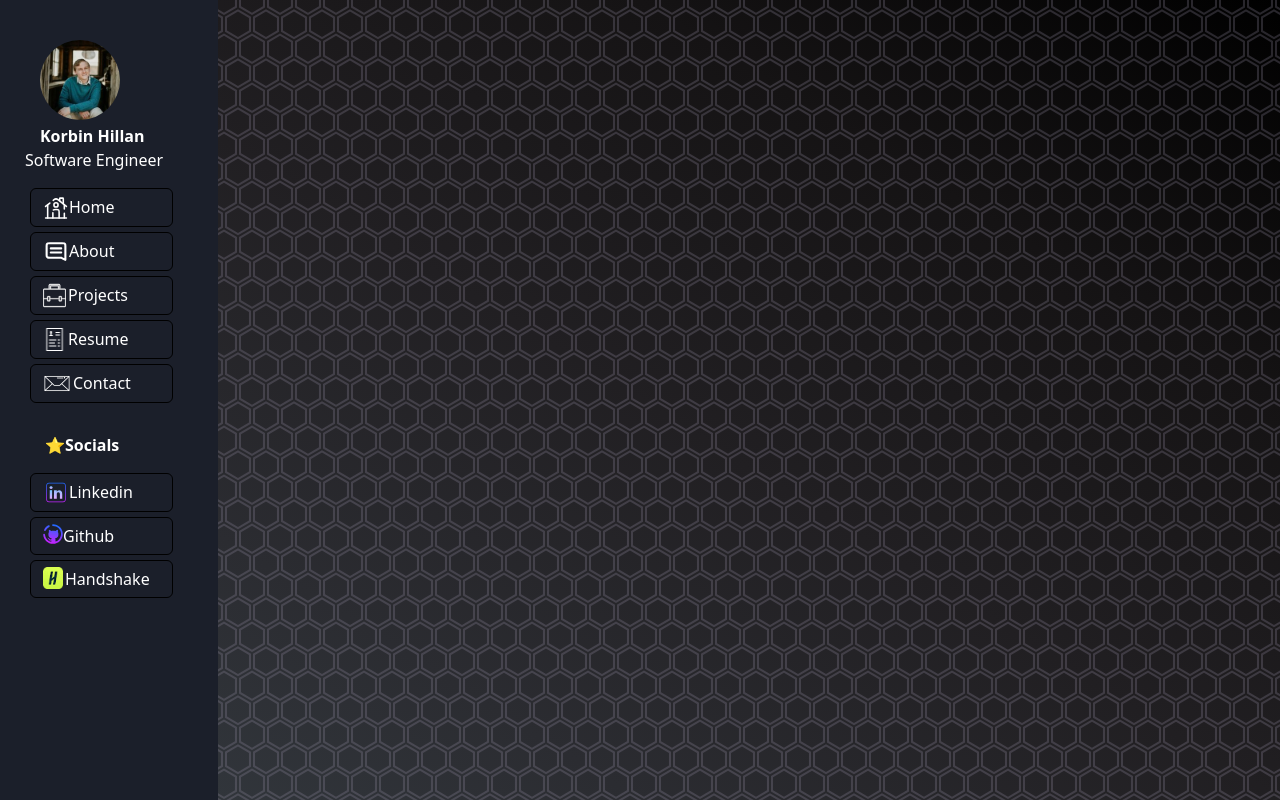
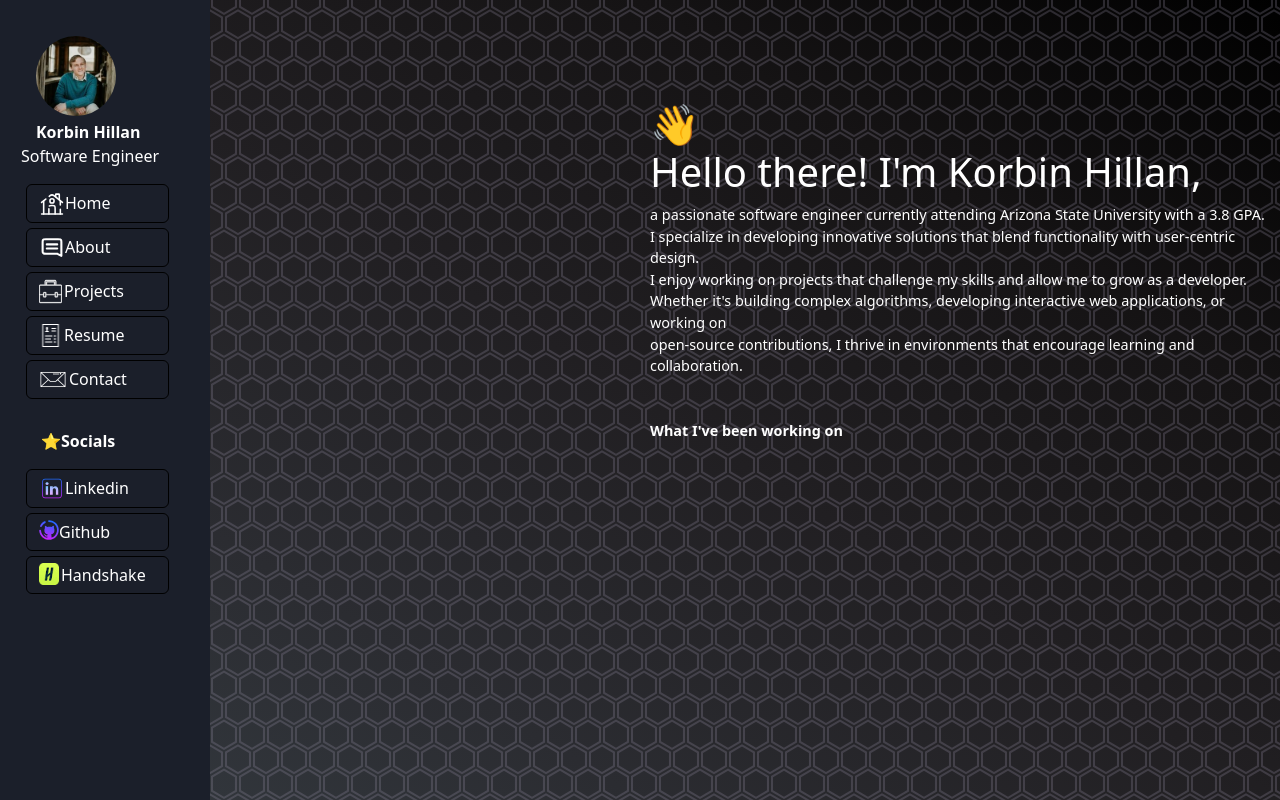
Before and after one commit to Korbin101lee/Resume, a plain HTML site: page index.html in a window 1280 px wide. Drawn offline with nearby package versions, Linux system fonts and the light colour scheme.

Commit message:
Update index.html

```diff
--- a/index.html
+++ b/index.html
@@ -22,8 +22,18 @@
     .sidebar {
             background-color: #1b1f2a;
             height: 100vh;
-            padding: 5vh;
+            padding: 4.5vh;
             position: fixed;
+        }
+        .home {
+            height: 100px;
+            margin-left: 650px;
+            margin-top: 100px;
+            position: fixed;
+        }
+        .homeText
+        {
+          font-size: 1.8vh;
         }
 
     body{
@@ -41,7 +51,7 @@
 
     <a href="index.html" class="d-flex btn header-btn btn-about btn-block" role="button"><img src="../svg/home.svg" alt="Star Icon" style="width: 26px; height: 25px; vertical-align: middle;">Home</a>
     <a href="./html/aboutMe.html" class=" d-flex btn header-btn btn-about btn-block" role="button"><img src="../svg/about.svg" alt="Star Icon" style="width: 26px; height: 25px; vertical-align: middle;">About</a>
-    <a href="./html/projects.html" class="d-flex btn header-btn btn-about btn-block" role="button"><img src="../svg/project.svg" alt="Letter Icon" style="width: 25px; height: 25px; vertical-align: middle; padding-right: 2px;">Projects</a>
+    <a href="./html/contact.html" class="d-flex btn header-btn btn-about btn-block" role="button"><img src="../svg/project.svg" alt="Letter Icon" style="width: 25px; height: 25px; vertical-align: middle; padding-right: 2px;">Projects</a>
     <a href="./html/resume.html" class="d-flex btn header-btn btn-about btn-block" role="button"><img src="../svg/resume.png" alt="Letter Icon" style="width: 25px; height: 25px; vertical-align: middle; padding-right: 2px;">Resume</a>
     <a href="./html/contact.html" class="d-flex btn header-btn btn-about btn-block" role="button"><img src="../svg/letter.svg" alt="Letter Icon" style="width: 30px; height: 25px; vertical-align: middle; padding-right: 2px;">Contact</a>
 
@@ -52,6 +62,16 @@
     <a href="https://asu.joinhandshake.com/profiles/46602067" class=" d-flex btn header-btn btn-about btn-block" role="button"><img src="../svg/handshake.png" alt="Star Icon" style="width: 22px; height: 22px; vertical-align: middle;padding-right: 2px;">Handshake</a>
 
   </div>
+  <div class="home">
+    <h1 class="text-white">👋<br>Hello there! I'm Korbin Hillan,</h1>
+    <p class ="text-white homeText">a passionate software engineer currently attending Arizona State University with a 3.8 GPA.
+      <br>I specialize in developing innovative solutions that blend functionality with user-centric design.
+      <br>I enjoy working on projects that challenge my skills and allow me to grow as a developer.
+      <br>Whether it's building complex algorithms, developing interactive web applications, or working on
+      <br>open-source contributions, I thrive in environments that encourage learning and collaboration.
+      <br><br><br><strong>What I've been working on</strong>
+    </p>
+  </div>
 
 
 </body>
```
